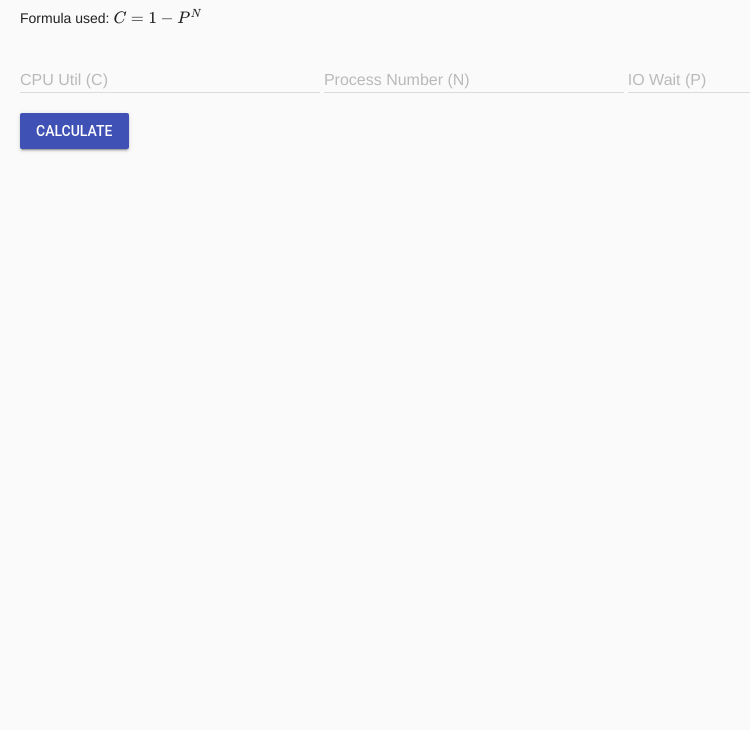
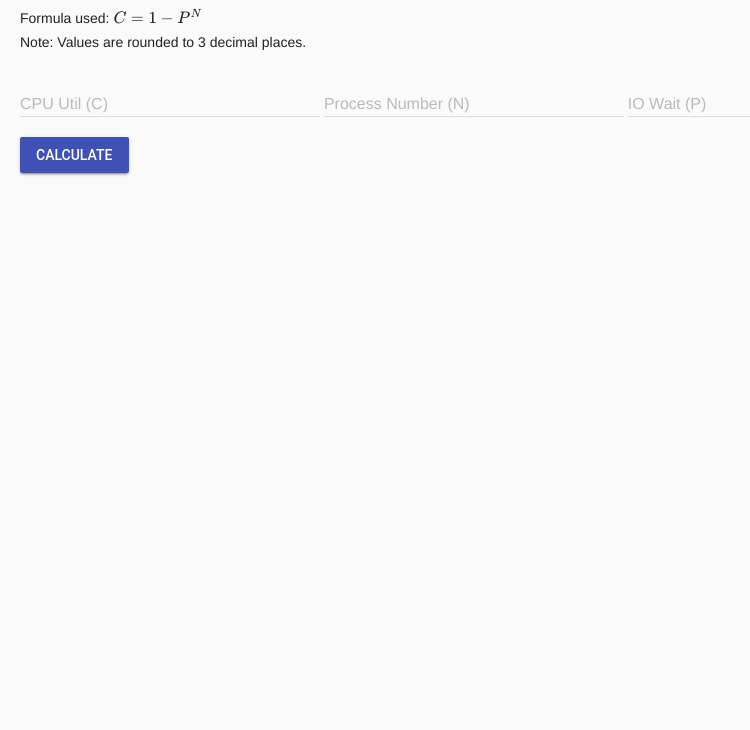
Before and after one commit to asclines/CS4352, a plain HTML site: page cpu-util/index.html in a window 1280 px wide. Shown: the part 110-840 px from the top of the page, without its empty margins (0-750 px from the left). Drawn offline with nearby package versions, Linux system fonts and the light colour scheme; some packages are replaced by stand-ins of ours.

Commit message:
Added note that values are now rounded

```diff
--- a/cpu-util/index.html
+++ b/cpu-util/index.html
@@ -30,6 +30,8 @@
         <h2> CPU Utilization Calculator</h2>
         <p id="formula">
             Formula used: $ C = 1 - P^N $
+            <br />
+            Note: Values are rounded to 3 decimal places.
         </p>
 
 
```
